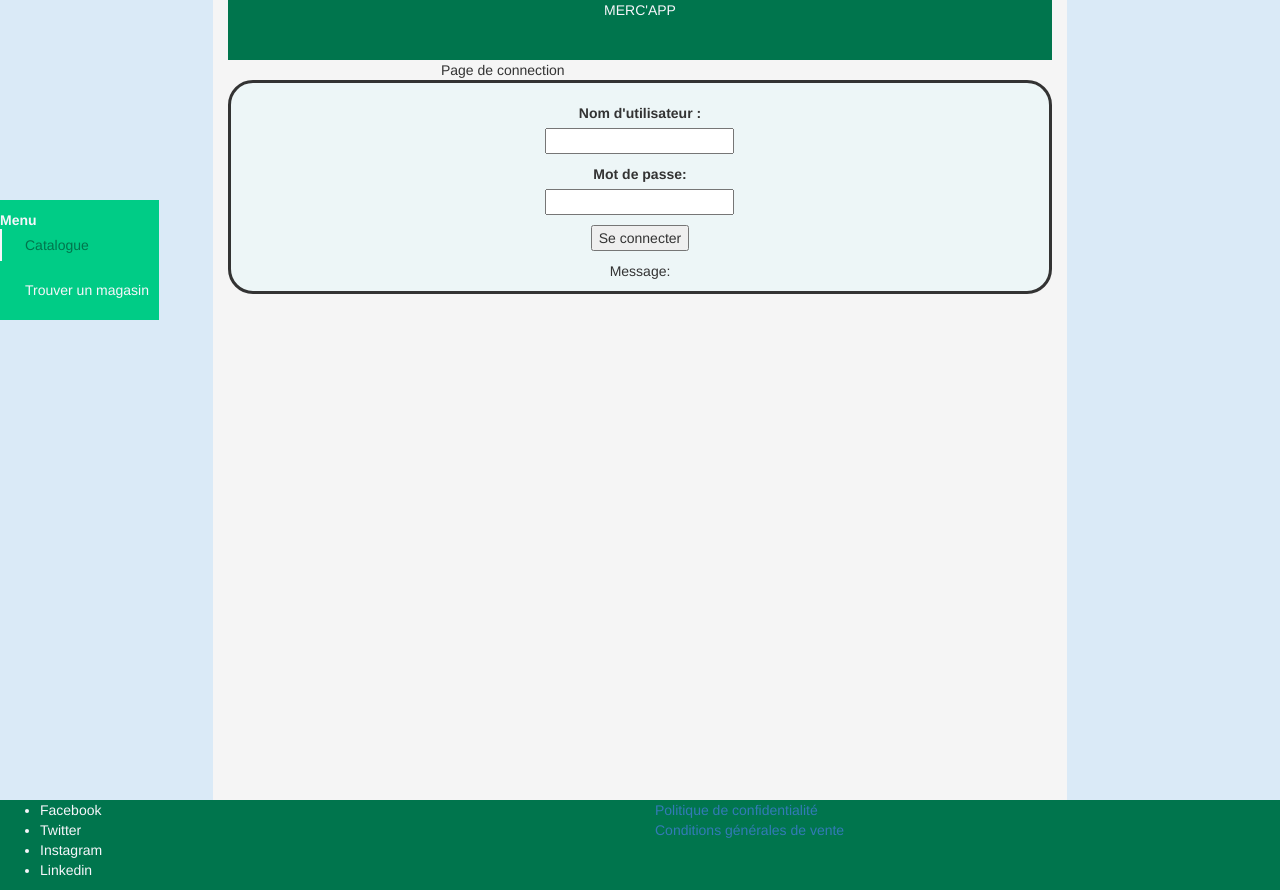
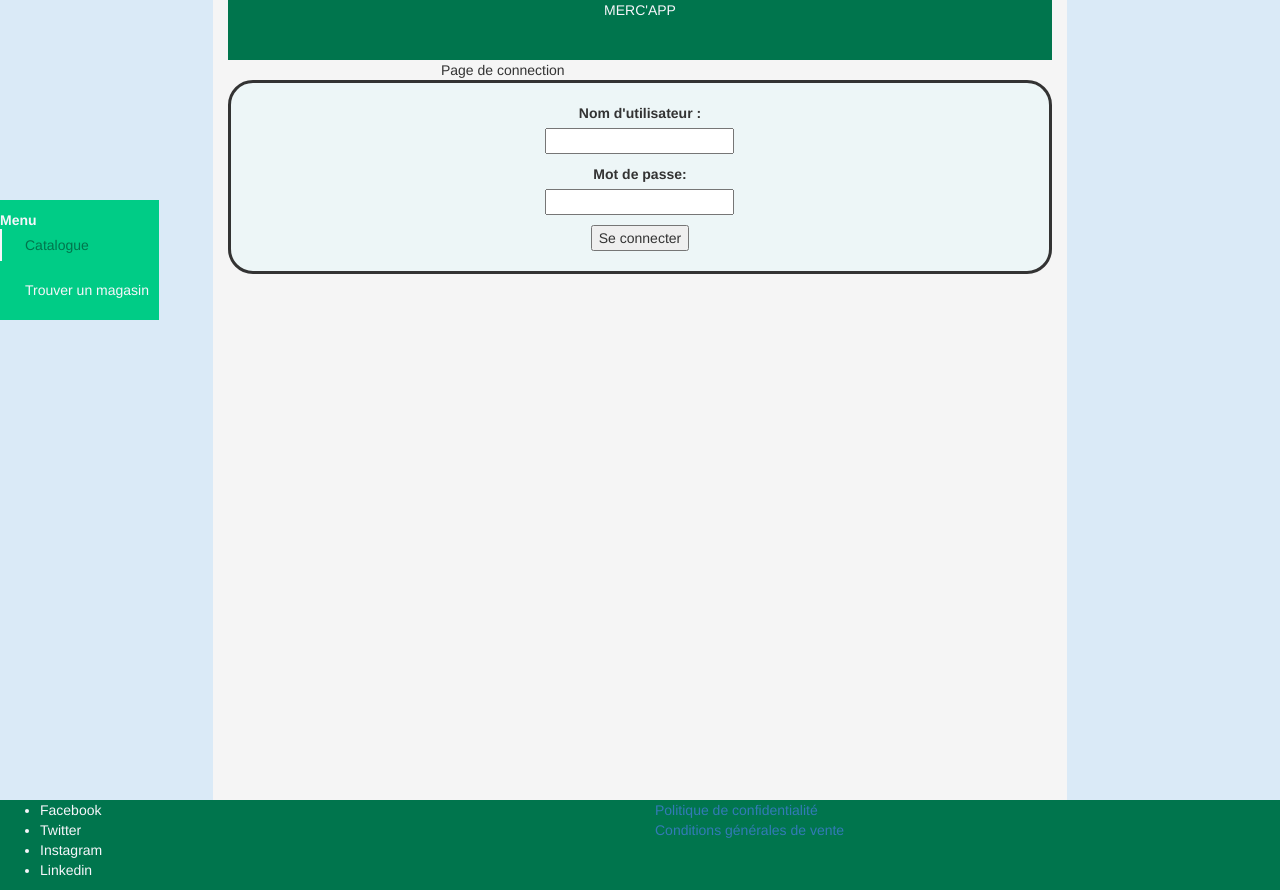
Before and after one commit to Lanfeath/Mercapp, a Flask app: page /login/ in a window 1280 px wide. Run offline with Flask 3, Linux system fonts and the light colour scheme; some libraries are stand-ins or nearby versions.

Commit message:
correct view for index (methods for /) and page login.html

```diff
--- a/mercapp/templates/login.html
+++ b/mercapp/templates/login.html
@@ -18,7 +18,7 @@
 
                        <div style="margin:10px"> {{form.submit}} </div>
 
-                       <div>Message: {{message}} </div>
+                       <div>{{message}} </div>
                     </div>
                 </form>
 
--- a/mercapp/views.py
+++ b/mercapp/views.py
@@ -18,7 +18,7 @@ from .utils import *
 from .models import *
 
 
-@app.route('/')
+@app.route('/', methods=['GET', 'POST'])
 @app.route("/index/", methods=['GET', 'POST'])
 def index():
     product_database = get_all_products()
```
